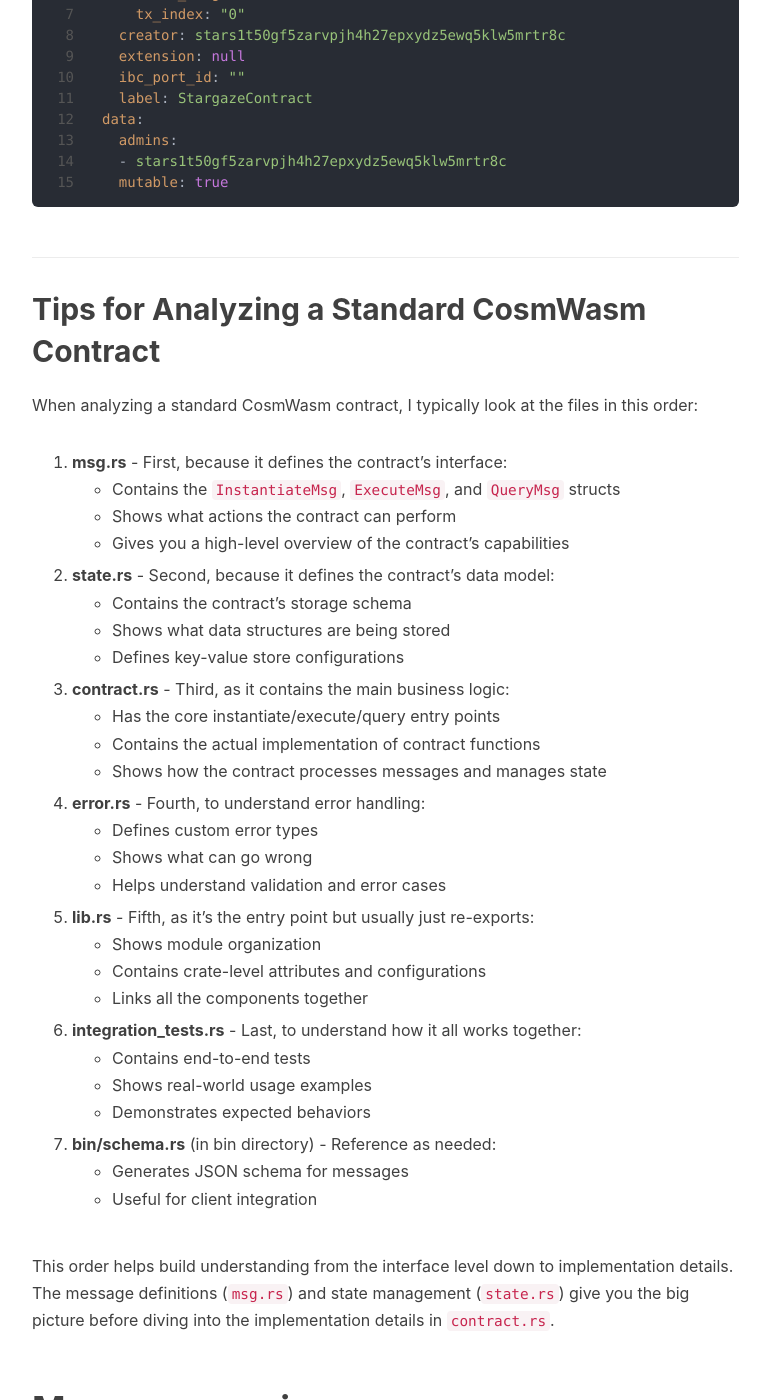
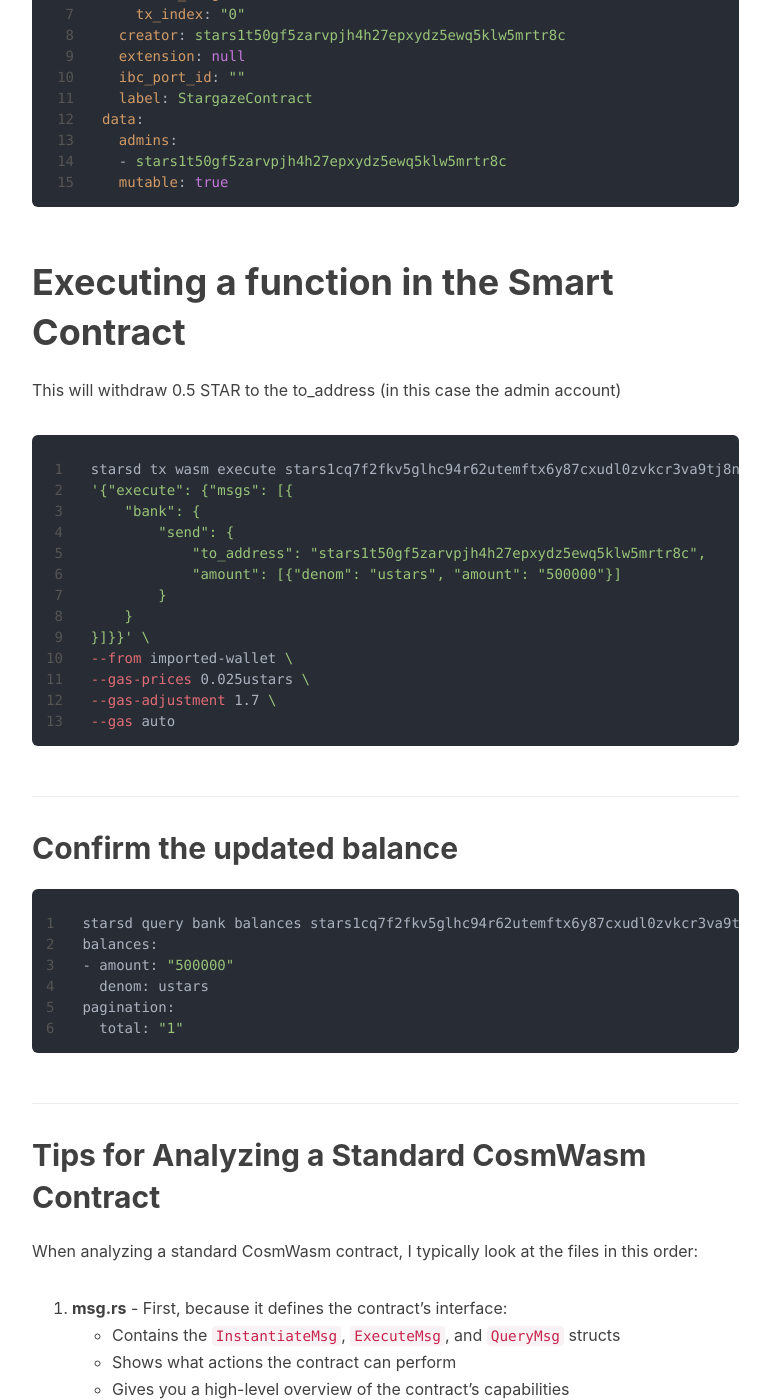
Before and after one commit to augchan42/augchan42.github.io, a Jekyll site: the page built from _posts/2025-03-27-Getting up to speed with Cosmos and Stargaze.md, in a window 1280 px wide and 1400 px high, scrolled down 6921 px. Shown: the whole window, without its empty margins (233-1003 px from the left). Built offline with Jekyll 4.4.1, drawn with Linux system fonts in a browser that asks for light colours; nearby versions of some CDN libraries; comment, search, counter and statistics services are not loaded; some of the changed text lies outside the part shown.

Commit message:
Add section on executing a function in the Smart Contract and confirming updated balance in the Stargaze guide

````diff
--- a/_posts/2025-03-27-Getting up to speed with Cosmos and Stargaze.md
+++ b/_posts/2025-03-27-Getting up to speed with Cosmos and Stargaze.md
@@ -257,6 +257,36 @@ data:
   - stars1t50gf5zarvpjh4h27epxydz5ewq5klw5mrtr8c
   mutable: true
 ```
+# Executing a function in the Smart Contract
+
+This will withdraw 0.5 STAR to the to_address (in this case the admin account)
+
+```bash
+starsd tx wasm execute stars1cq7f2fkv5glhc94r62utemftx6y87cxudl0zvkcr3va9tj8n3mss9xlg3m \
+'{"execute": {"msgs": [{
+    "bank": {
+        "send": {
+            "to_address": "stars1t50gf5zarvpjh4h27epxydz5ewq5klw5mrtr8c",
+            "amount": [{"denom": "ustars", "amount": "500000"}]
+        }
+    }
+}]}}' \
+--from imported-wallet \
+--gas-prices 0.025ustars \
+--gas-adjustment 1.7 \
+--gas auto
+```
+
+## Confirm the updated balance
+
+```bash
+starsd query bank balances stars1cq7f2fkv5glhc94r62utemftx6y87cxudl0zvkcr3va9tj8n3mss9xlg3m
+balances:
+- amount: "500000"
+  denom: ustars
+pagination:
+  total: "1"
+```
 
 ## Tips for Analyzing a Standard CosmWasm Contract
 
````
